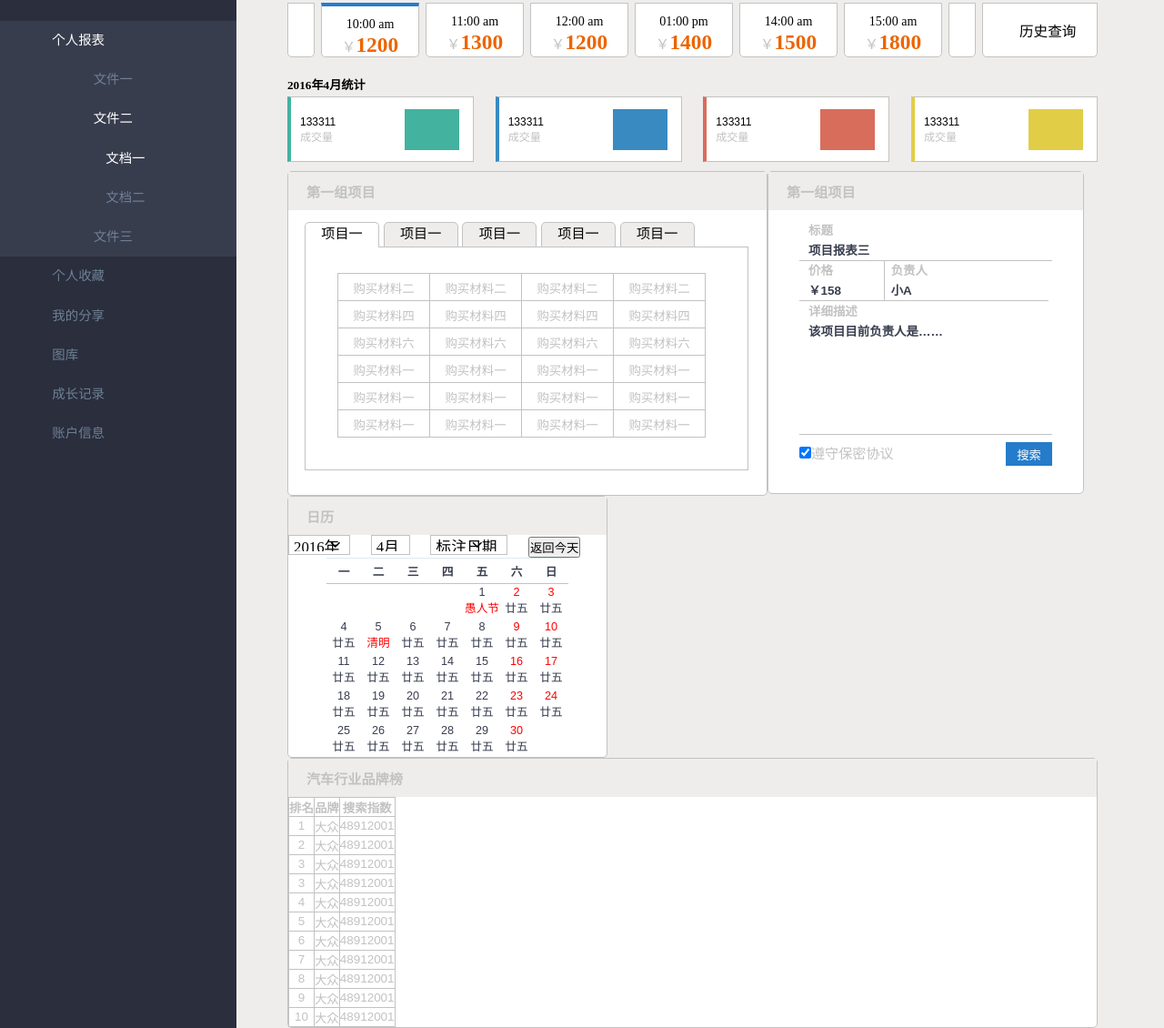
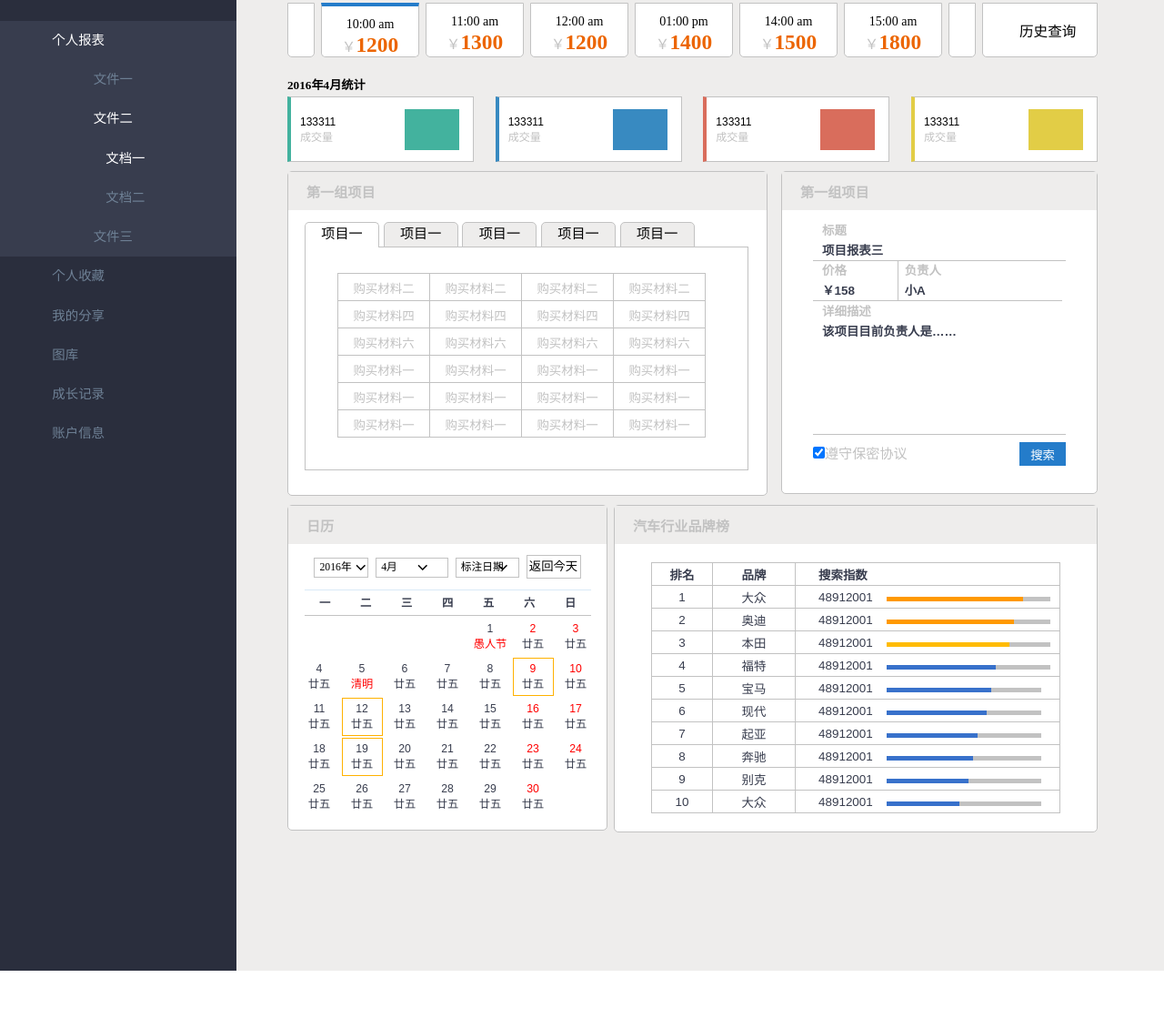
Before and after one commit to huangnuoen/dom, a web app: file ife1--9/index.html in a window 1280 px wide. Shown: the part 202-1332 px from the top of the page at 91% size. After the commit the page ends 1269 px from the top, so only its background shows below. Run offline with its HTML, style and script files only (its server is not run), Linux system fonts and the light colour scheme; lists and menus that the app fills with data are empty; some web fonts are replaced.

Commit message:
change css

```diff
--- a/ife1--9/css/a.css
+++ b/ife1--9/css/a.css
@@ -116,6 +116,7 @@ header .signin {
 /*内容*/
 section.wrapper {
 	width: 1280px;/*固定宽度*/
+	height: 1213px;
 	margin: 0 auto;
 	display: flex;
 }
@@ -367,6 +368,7 @@ div.statistics li.yellow span.chart {
 /*项目部分*/
 div.project {
 	display: flex;
+	justify-content: space-between;
 	margin-top: 10px;
 }
 
@@ -458,29 +460,75 @@ h6:nth-child(4) {
 	float: right;
 }
 
+/*日历汽车部分*/
+.calendar-car {
+	display: flex;
+	justify-content: space-between;
+	margin-top: 10px;
+}
 /*日历*/
 .calendar {
 	width: 350px;
+	height: 356px;
+
+}
+ /*日历选择*/
+.calendar form{
+	text-align: center;
+	margin: 12px 0;
+}
+.calendar form button {
+	background-color: transparent;
+	width: 60px;
+	border: 1px solid #c2c2c2;
+	font-family: "黑体";
+	line-height: 1.8;
+	cursor: pointer;
+}
+.calendar form select {
+	font-size: 70%;
+	margin-right: 3px;
+}
+.calendar form select:first-child {
+	width: 60px;
+}
+.calendar form select:nth-child(2) {
+	width: 80px;
+}
+.calendar form select:nth-child(3) {
+	width: 70px;
+}
+/*日历表格*/
+.calendar-car .calendar table,
+.calendar-car .calendar tr,
+.calendar-car .calendar td,
+.calendar-car .calendar th {
+	border: none;
+	color: #383d4e;
+	font-size: 90%;
+}
+.calendar table.calendar-table1 {
+	margin: 0 auto;
+
+}
+.calendar table.calendar-table2 {
+	border-collapse: separate;
+	margin: 0 auto;
 }
 
-.calendar table,.calendar tr,.calendar td,.calendar th {
-	border:none;
-	color: #383d4e;
-	font-size: 91%;
+.calendar table.calendar-table2 tr {
+	height: 42px;
 }
-.calendar table {
-	margin: 0 auto;
-}
-.calendar table tr {
-	height: 38px;
-}
+
 .calendar td,.calendar th {
-	width: 38px;
+	width: 45px;
+	box-sizing: border-box;
+	cursor: pointer;
 }
 .calendar tr span {
 	display: block;
 }
-.calendar table tr:first-child {
+.calendar table.calendar-table1 tr {
 	height: 28px;
 	border-top: 1px solid #d9eaf7;
 	border-bottom: 1px solid #c2c2c2;
@@ -488,3 +536,127 @@ h6:nth-child(4) {
 .calendar td span.weekend {
 	color: red;
 }
+.calendar td.selected {
+	border: 1px solid #ffb100;
+}
+.calendar td:hover {
+	border: 1px solid #ffb100;
+}
+
+
+/*car*/
+.car {
+	width: 530px;
+
+}
+.car table {
+	color: #383d4e;
+	margin: 20px 0 20px 40px;
+}
+.car tr {
+	height: 25px;
+}
+.car tr td:first-child,
+.car tr th:first-child {
+	width: 66px;
+}
+.car tr td,
+.car tr th {
+	width: 90px;
+}
+.car tr td:last-child,
+.car tr th:last-child {
+	width: 290px;
+	text-align: left;
+	text-indent: 25px;
+}
+.car tr td span.amount {
+	display: inline-block;
+	margin-left: 15px;
+	height: 5px;
+}
+.car tr td span:last-child {
+	display: inline-block;
+	height: 5px;
+}
+.car tr:nth-child(2) td span.amount {
+	width: 150px;
+	height: 5px;
+	background-color: #ff9900;
+}
+.car tr:nth-child(2) td span:last-child {
+    background-color: #c2c2c2;
+    width: 30px;
+}
+.car tr:nth-child(3) td span.amount {
+	width: 140px;
+	background-color: #ff9900;
+}
+.car tr:nth-child(3) td span:last-child {
+    background-color: #c2c2c2;
+    width: 40px;
+}
+.car tr:nth-child(4) td span.amount {
+	width: 135px;
+	background-color: #ffbb00;
+}
+.car tr:nth-child(4) td span:last-child {
+    background-color: #c2c2c2;
+    width: 45px;
+}
+.car tr:nth-child(5) td span.amount {
+	width: 120px;
+	background-color: #3871cb;
+}
+.car tr:nth-child(5) td span:last-child {
+    background-color: #c2c2c2;
+    width: 60px;
+}
+.car tr:nth-child(6) td span.amount {
+	width: 115px;
+	background-color: #3871cb;
+}
+.car tr:nth-child(6) td span:last-child {
+    background-color: #c2c2c2;
+    width: 55px;
+}
+.car tr:nth-child(7) td span.amount {
+	width: 110px;
+	background-color: #3871cb;
+}
+.car tr:nth-child(7) td span:last-child {
+    background-color: #c2c2c2;
+    width: 60px;
+}
+.car tr:nth-child(8) td span.amount {
+	width: 100px;
+	background-color: #3871cb;
+}
+.car tr:nth-child(8) td span:last-child {
+    background-color: #c2c2c2;
+    width: 70px;
+}
+.car tr:nth-child(9) td span.amount {
+	width: 95px;
+	background-color: #3871cb;
+}
+.car tr:nth-child(9) td span:last-child {
+    background-color: #c2c2c2;
+    width: 75px;
+}
+.car tr:nth-child(10) td span.amount {
+	width: 90px;
+	background-color: #3871cb;
+}
+.car tr:nth-child(10) td span:last-child {
+    background-color: #c2c2c2;
+    width: 80px;
+}
+.car tr:nth-child(11) td span.amount {
+	width: 80px;
+	background-color: #3871cb;
+}
+.car tr:nth-child(11) td span:last-child {
+    background-color: #c2c2c2;
+    width: 90px;
+}
--- a/ife1--9/index.html
+++ b/ife1--9/index.html
@@ -217,6 +217,7 @@
 					</div>
 				</div>
 
+				<div class="calendar-car">
 				<div class="calendar grid">
 					<h5>日历</h5>
 					<form>
@@ -231,7 +232,7 @@
 						</select>
 						<button>返回今天</button>
 					</form>
-					<table class="calendar-table">
+					<table class="calendar-table1">
 						<tr>
 							<th>一</th>
 							<th>二</th>
@@ -241,6 +242,8 @@
 							<th>六</th>
 							<th>日</th>
 						</tr>
+					</table>
+					<table  class="calendar-table2">
 						<tr>
 							<td></td>
 							<td></td>
@@ -288,6 +291,7 @@
 						</tr>
 					</table>
 				</div>
+
 				<div class="car grid">
 					<h5>汽车行业品牌榜</h5>
 					<table>
@@ -299,59 +303,55 @@
 						<tr>
 							<td>1</td>
 							<td>大众</td>
-							<td>48912001<span class="amount"><span></span></span></td>
+							<td>48912001<span class="amount"></span><span></span></td>
 						</tr>
 						<tr>
 							<td>2</td>
-							<td>大众</td>
-							<td>48912001<span class="amount"><span></span></span></td>
+							<td>奥迪</td>
+							<td>48912001<span class="amount"></span><span></span></td>
 						</tr>
 						<tr>
 							<td>3</td>
-							<td>大众</td>
-							<td>48912001<span class="amount"><span></span></span></td>
-						</tr>
-						<tr>
-							<td>3</td>
-							<td>大众</td>
-							<td>48912001<span class="amount"><span></span></span></td>
+							<td>本田</td>
+							<td>48912001<span class="amount"></span><span></span></td>
 						</tr>
 						<tr>
 							<td>4</td>
-							<td>大众</td>
-							<td>48912001<span class="amount"><span></span></span></td>
+							<td>福特</td>
+							<td>48912001<span class="amount"></span><span></span></td>
 						</tr>
 						<tr>
 							<td>5</td>
-							<td>大众</td>
-							<td>48912001<span class="amount"><span></span></span></td>
+							<td>宝马</td>
+							<td>48912001<span class="amount"></span><span></span></td>
 						</tr>
 						<tr>
 							<td>6</td>
-							<td>大众</td>
-							<td>48912001<span class="amount"><span></span></span></td>
+							<td>现代</td>
+							<td>48912001<span class="amount"></span><span></span></td>
 						</tr>
 						<tr>
 							<td>7</td>
-							<td>大众</td>
-							<td>48912001<span class="amount"><span></span></span></td>
+							<td>起亚</td>
+							<td>48912001<span class="amount"></span><span></span></td>
 						</tr>
 						<tr>
 							<td>8</td>
-							<td>大众</td>
-							<td>48912001<span class="amount"><span></span></span></td>
+							<td>奔驰</td>
+							<td>48912001<span class="amount"></span><span></span></td>
 						</tr>
 						<tr>
 							<td>9</td>
-							<td>大众</td>
-							<td>48912001<span class="amount"><span></span></span></td>
+							<td>别克</td>
+							<td>48912001<span class="amount"></span><span></span></td>
 						</tr>
 						<tr>
 							<td>10</td>
 							<td>大众</td>
-							<td>48912001<span class="amount"><span></span></span></td>
+							<td>48912001<span class="amount"></span><span></span></td>
 						</tr>
 					</table>
+				</div>
 				</div>
 			</div>
 		</section>
```
Also changed, not shown: ife1--9/images/c2c2c2hook.png (added).
